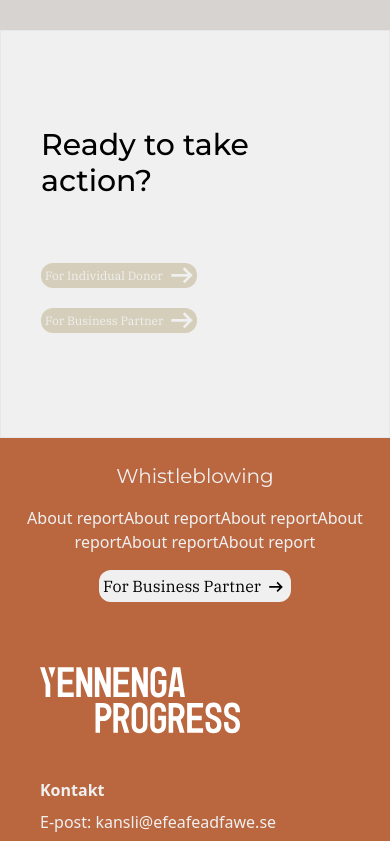
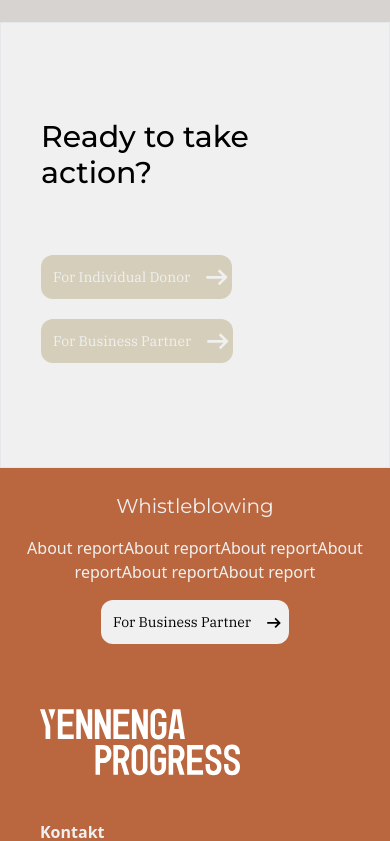
Before and after one commit to hyper-island-collaboration-work/yennenga-progress, a React (Vite) app: page / in a window 390 px wide. Shown: the part 2096-2937 px from the top of the page. Built offline with nearby package versions, Linux system fonts and the light colour scheme; no server answers.

Commit message:
Add media query to buttonLink for text size on mobile, add buttonlink to footer and readyToTake action components (#6)

```diff
--- a/src/components/ButtonLink.jsx
+++ b/src/components/ButtonLink.jsx
@@ -4,7 +4,7 @@ const ButtonLink = ({ buttonName, buttonColor }) => {
   return (
     // <Link to='#'>
     <div
-      className=" font-plexSerif text-xl flex w-fit cursor-pointer rounded-full p-2"
+      className=" font-plexSerif text-sm md:text-xl flex w-fit cursor-pointer rounded-full p-2"
       style={{
         backgroundColor: buttonColor,
       }}
--- a/src/components/Footer.jsx
+++ b/src/components/Footer.jsx
@@ -3,6 +3,7 @@ import RightArrowOneIcon from "./Icons/RightArrowOneIcon";
 import FaceBookIcon from './Icons/FacebookIcon'
 import InstagramIcon from './Icons/InstagramIcon';
 import LinkedinIcon from './Icons/LinkedinIcon';
+import ButtonLink from "./ButtonLink";
 
 
 export default function Footer() {
@@ -17,12 +18,12 @@ export default function Footer() {
               report
             </p>
             <div className="">
-              <button className="transistion flex w-fit cursor-pointer items-center gap-2 rounded-xl bg-light p-1 pr-2 font-plexSerif text-black hover:scale-[1.02]">
-                <p>For Business Partner</p>
-                <div className="mt-0.5">
-                  <RightArrowOneIcon width="14" height="14" fill="black" />
-                </div>
-              </button>
+            <div className="transistion flex w-fit cursor-pointer items-center gap-2 rounded-xl bg-light p-1 pr-2 font-plexSerif text-black hover:scale-[1.02]">
+            <ButtonLink buttonName={"For Business Partner"} />
+            <div className="mt-0.5">
+              <RightArrowOneIcon width="14" height="14" fill="black" />
+            </div>
+          </div>
             </div>
           </div>
           <div className="flex flex-col flex-wrap items-start justify-between gap-5 px-10 pb-10 pt-16 md:flex-row md:gap-0">
--- a/src/components/ReadyToTakeAction.jsx
+++ b/src/components/ReadyToTakeAction.jsx
@@ -1,24 +1,25 @@
+import ButtonLink from "./ButtonLink";
 import RightArrowOneIcon from "./Icons/RightArrowOneIcon";
 
 export default function ReadyToTakeAction() {
   return (
-    <section className="bg-light border p-10 pt-24">
+    <section className="border bg-light p-10 pt-24">
       <div>
         <h3 className="pr-10 font-montserrat text-3xl font-medium md:pr-0 lg:text-5xl 2xl:text-[80px]">
           Ready to take action?
         </h3>
         <div className="space-y-5 py-16 text-sm md:text-base">
           <div>
-            <button className="text-light flex w-fit items-center gap-2 rounded-xl bg-sand p-1 font-plexSerif">
-              <p className="text-xs">For Individual Donor</p>
+            <div className="flex w-fit items-center gap-2 rounded-xl bg-sand p-1 font-plexSerif text-light">
+              <ButtonLink buttonName={"For Individual Donor"} />
               <RightArrowOneIcon />
-            </button>
+            </div>
           </div>
           <div>
-            <button className="text-light flex w-fit items-center gap-2 rounded-xl bg-sand p-1 font-plexSerif">
-              <p className="text-xs">For Business Partner</p>
+            <div className="flex w-fit items-center gap-2 rounded-xl bg-sand p-1 font-plexSerif text-light">
+              <ButtonLink buttonName={"For Business Partner"} />
               <RightArrowOneIcon />
-            </button>
+            </div>
           </div>
         </div>
       </div>
```
